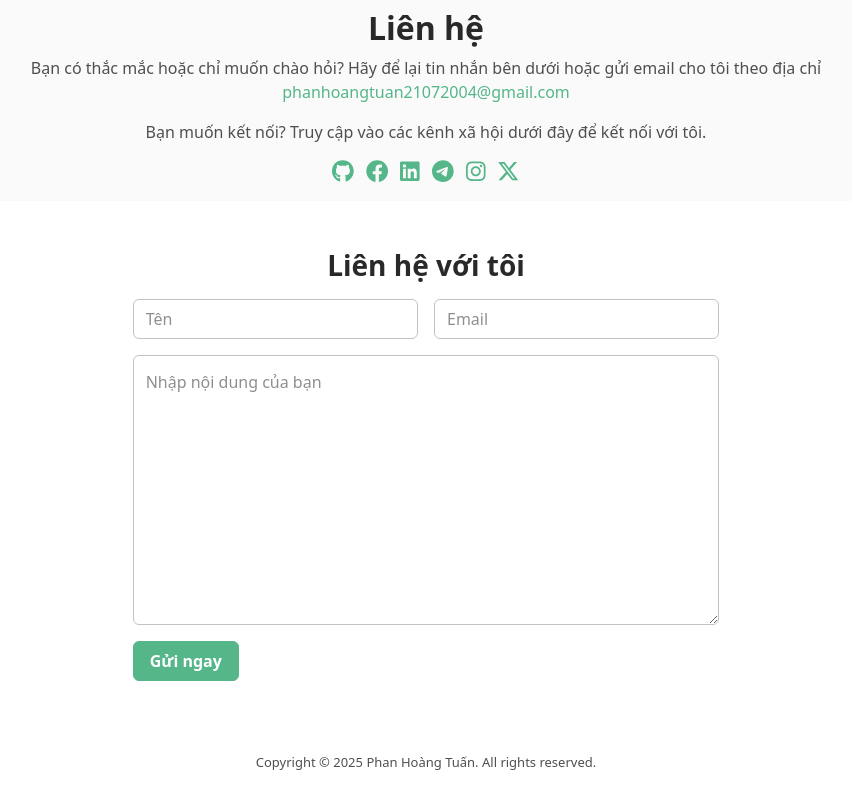
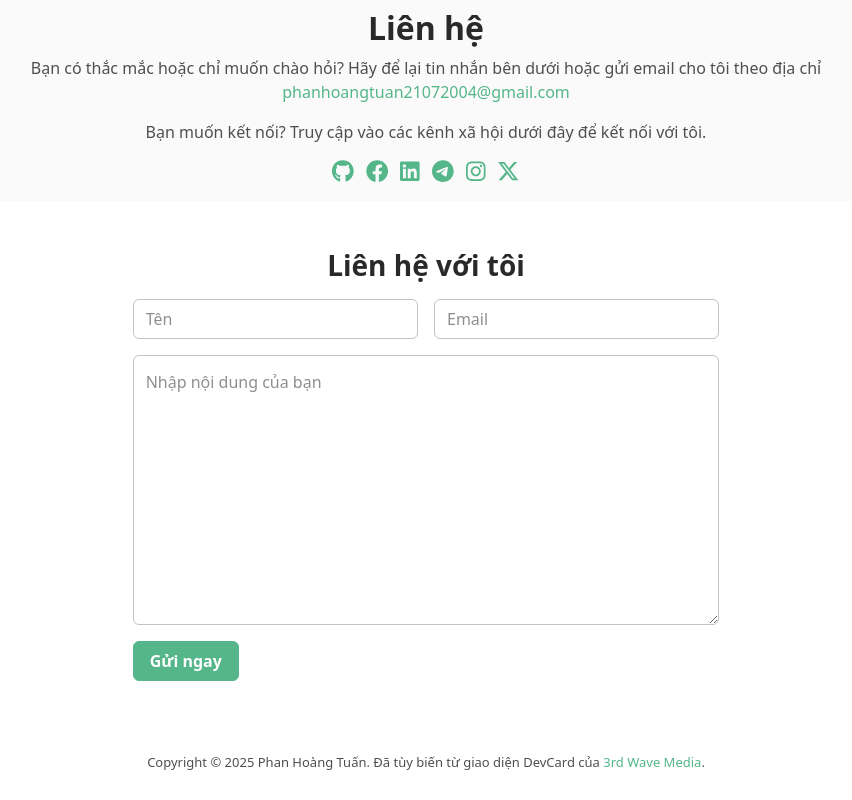
Before and after one commit to Phantuan2004/portfolio, a React (Vite) app: page /#about in a window 1280 px wide. Shown: the part 3091-3891 px from the top of the page, without its empty margins (354-1206 px from the left). Built offline with nearby package versions, Linux system fonts and the light colour scheme.

Commit message:
edit footer

```diff
--- a/src/components/Footer.jsx
+++ b/src/components/Footer.jsx
@@ -7,7 +7,7 @@ export default function Footer() {
   <footer className="footer text-center py-4">
     <div className="copyright">
       <p className="mb-1">
-        Copyright © {new Date().getFullYear()} {t('footer.copyright')}
+        Copyright © {new Date().getFullYear()} {t('footer.copyright')} <a href="https://themes.3rdwavemedia.com/devcard/bs5/" target="_blank">3rd Wave Media</a>.
       </p>
     </div>
   </footer>
--- a/src/library/i18next/locales/en.json
+++ b/src/library/i18next/locales/en.json
@@ -46,6 +46,6 @@
     },
 
     "footer": {
-        "copyright": " Phan Hoang Tuan. All rights reserved."
+        "copyright": " Phan Hoang Tuan. Customized from the DevCard theme by "
     }
 }
--- a/src/library/i18next/locales/vi.json
+++ b/src/library/i18next/locales/vi.json
@@ -46,6 +46,6 @@
     },
 
     "footer": {
-        "copyright": " Phan Hoàng Tuấn. All rights reserved."
+        "copyright": " Phan Hoàng Tuấn. Đã tùy biến từ giao diện DevCard của "
     }
 }
```
